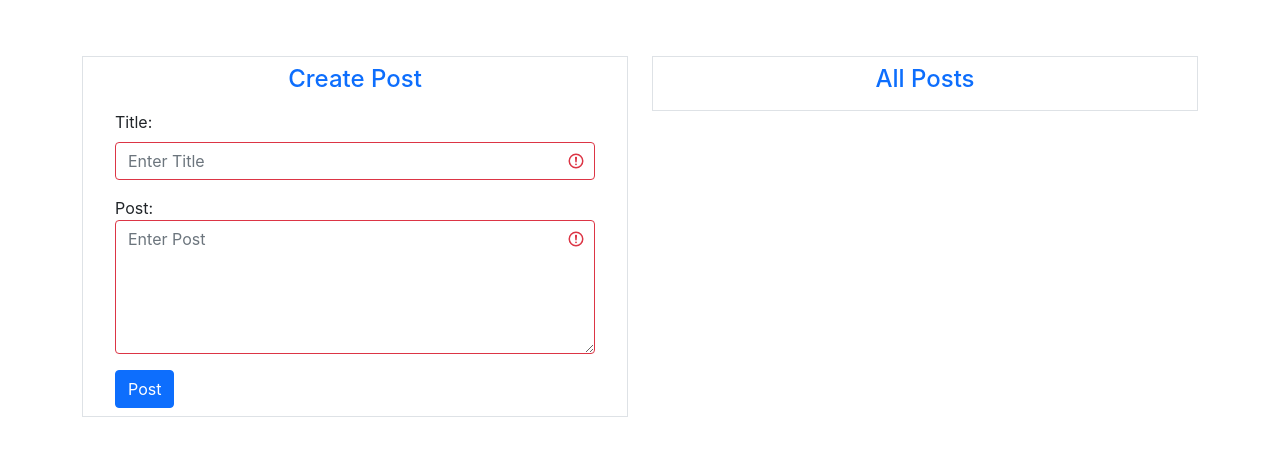
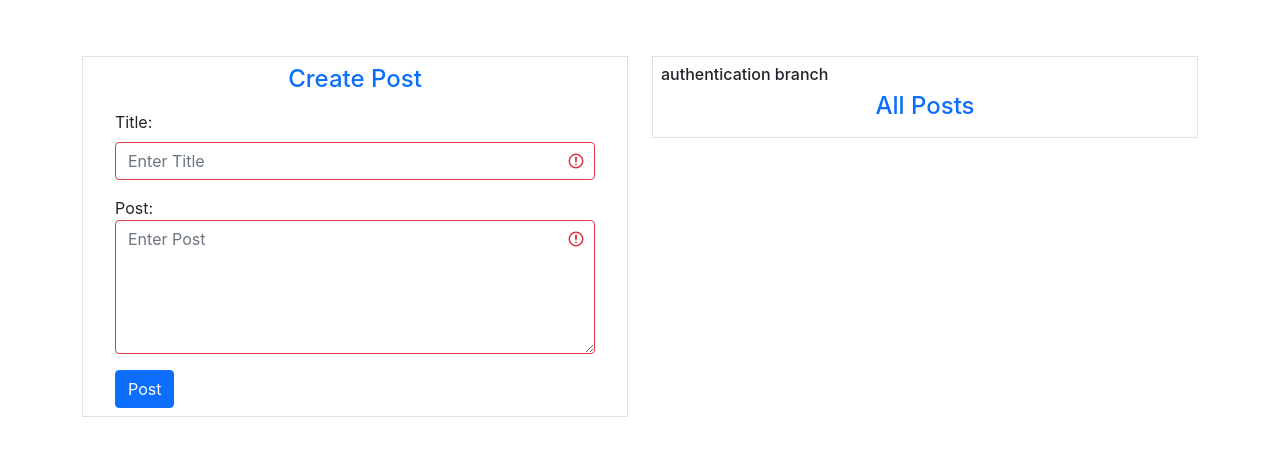
Before and after one commit to avp31/reactjs-demo, a React (Create React App) app: page / in a window 1280 px wide. Shown: the top 456 px of the page. Built offline with nearby package versions, Linux system fonts and the light colour scheme.

Commit message:
create new branch

```diff
--- a/src/components/AllPost.js
+++ b/src/components/AllPost.js
@@ -6,6 +6,7 @@ const AllPost = (props) => {
 
     <div className="p-2 my-2 border mx-auto">
       {console.log("post array are ::", props.posts)}
+      <h6>authentication branch</h6>
       <h4 className="text-primary text-center">All Posts</h4>
       {props.posts.map((post) => (
 
```
